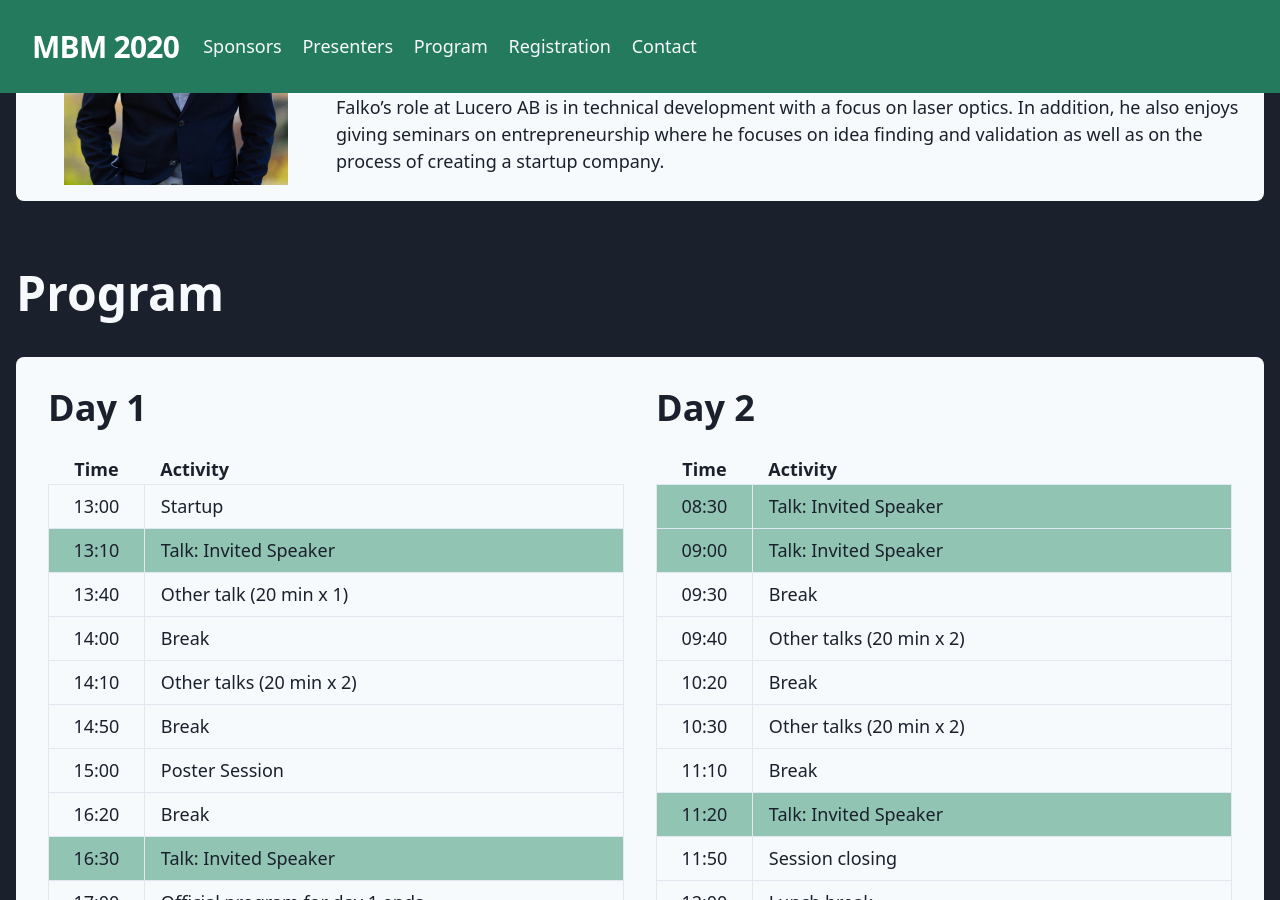
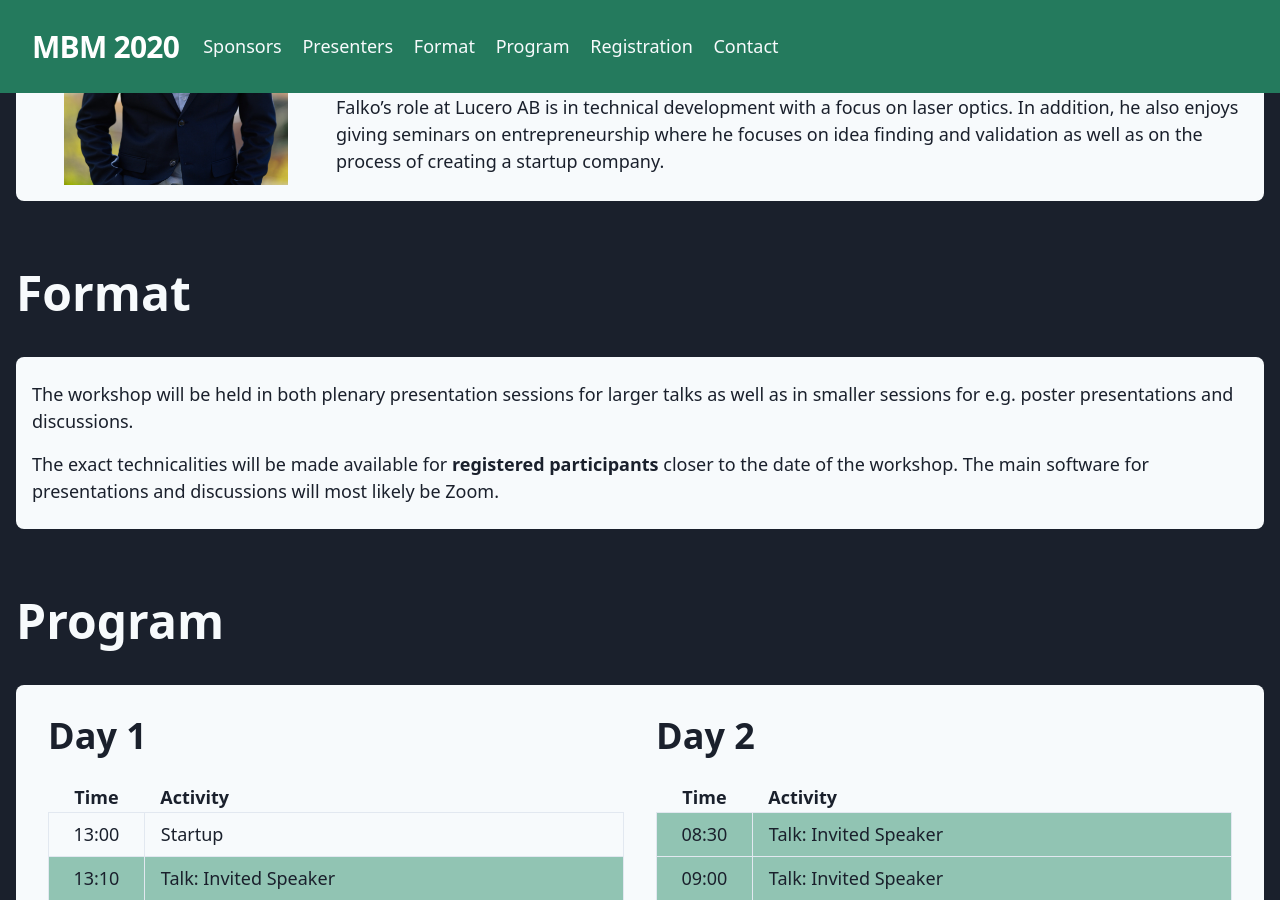
Before and after one commit to mbmworkshop/mbm, a Jekyll site: the page built from index.html, in a window 1280 px wide and 900 px high, scrolled down 3452 px. Built offline with Jekyll 4.4.1, drawn with Linux system fonts in a browser that asks for light colours.

Commit message:
upd: section about format

```diff
--- a/_includes/nav.html
+++ b/_includes/nav.html
@@ -27,8 +27,8 @@
       <div class="text-lg lg:flex-grow">
         <a href="{{ site.url }}/#sponsors" class="nav-item mr-4">Sponsors</a>
         <a href="{{ site.url }}/#presenters" class="nav-item mr-4">Presenters</a>
+        <a href="{{ site.url }}/#format" class="nav-item mr-4">Format</a>
         <a href="{{ site.url }}/#program" class="nav-item mr-4">Program</a>
-        <!-- <a href="{{ site.url }}/#location" class="nav-item mr-4">Location</a> -->
         <a href="{{ site.url }}/#registration" class="nav-item mr-4">Registration</a>
         <a href="{{ site.url }}/#contact" class="nav-item">Contact</a>
       </div>
--- a/index.html
+++ b/index.html
@@ -75,6 +75,20 @@ layout: mbm2020
       </div>
     </section>
     {% endfor %}
+  </section>
+  <section class="page-section">
+    <div id="format" class="h-0" style="bottom: 100px; position: relative;"></div>
+    <h1 class="section-header">
+      Format
+    </h1>
+    <div class="content-box">
+      <p class="py-2">
+        The workshop will be held in both plenary presentation sessions for larger talks as well as in smaller sessions for e.g. poster presentations and discussions.
+      </p>
+      <p class="py-2">
+        The exact technicalities will be made available for <span class="font-bold">registered participants</span> closer to the date of the workshop. The main software for presentations and discussions will most likely be Zoom.
+      </p>
+    </div>
   </section>
   <section class="page-section">
     <div id="program" class="h-0" style="bottom: 100px; position: relative;"></div>
```
